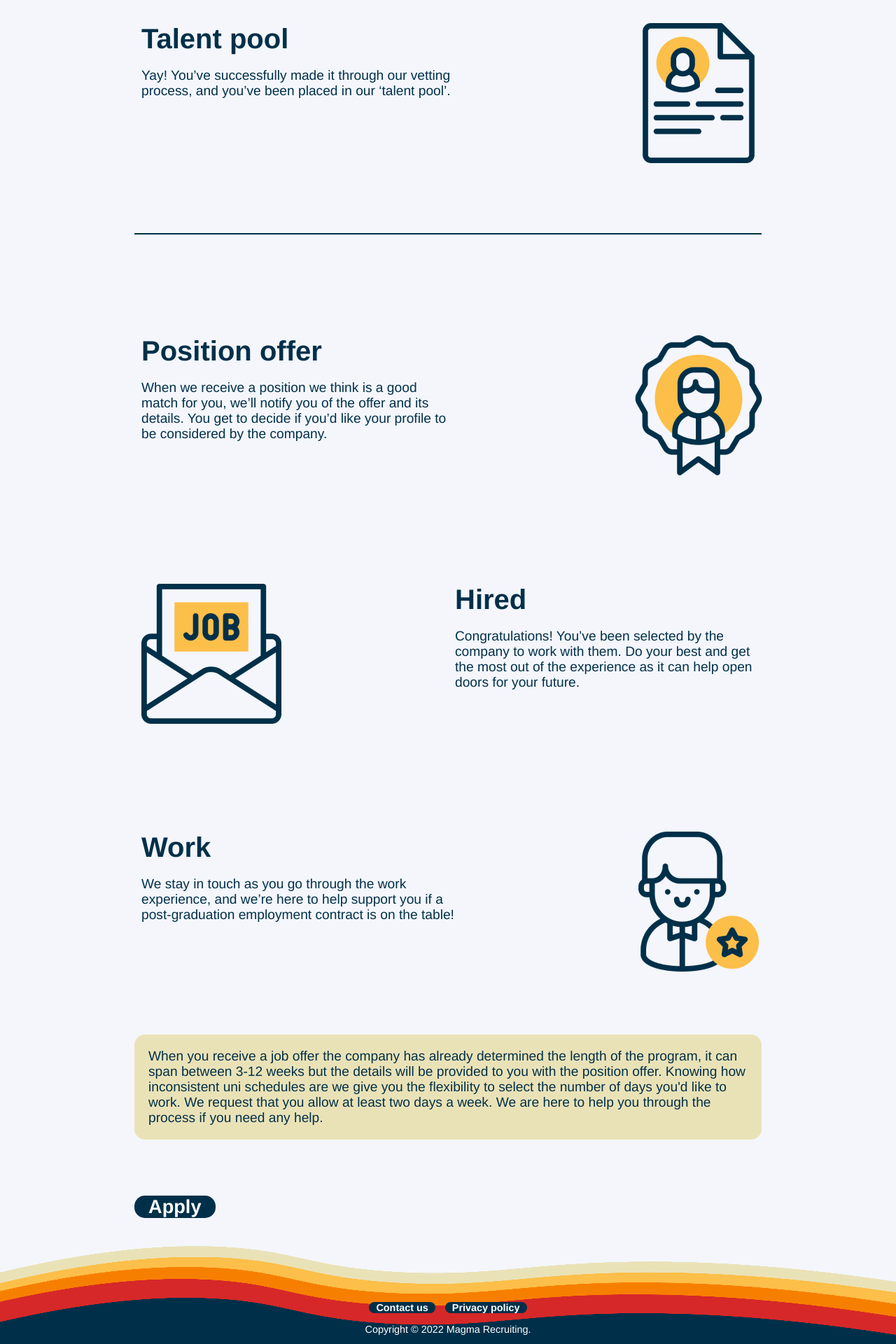
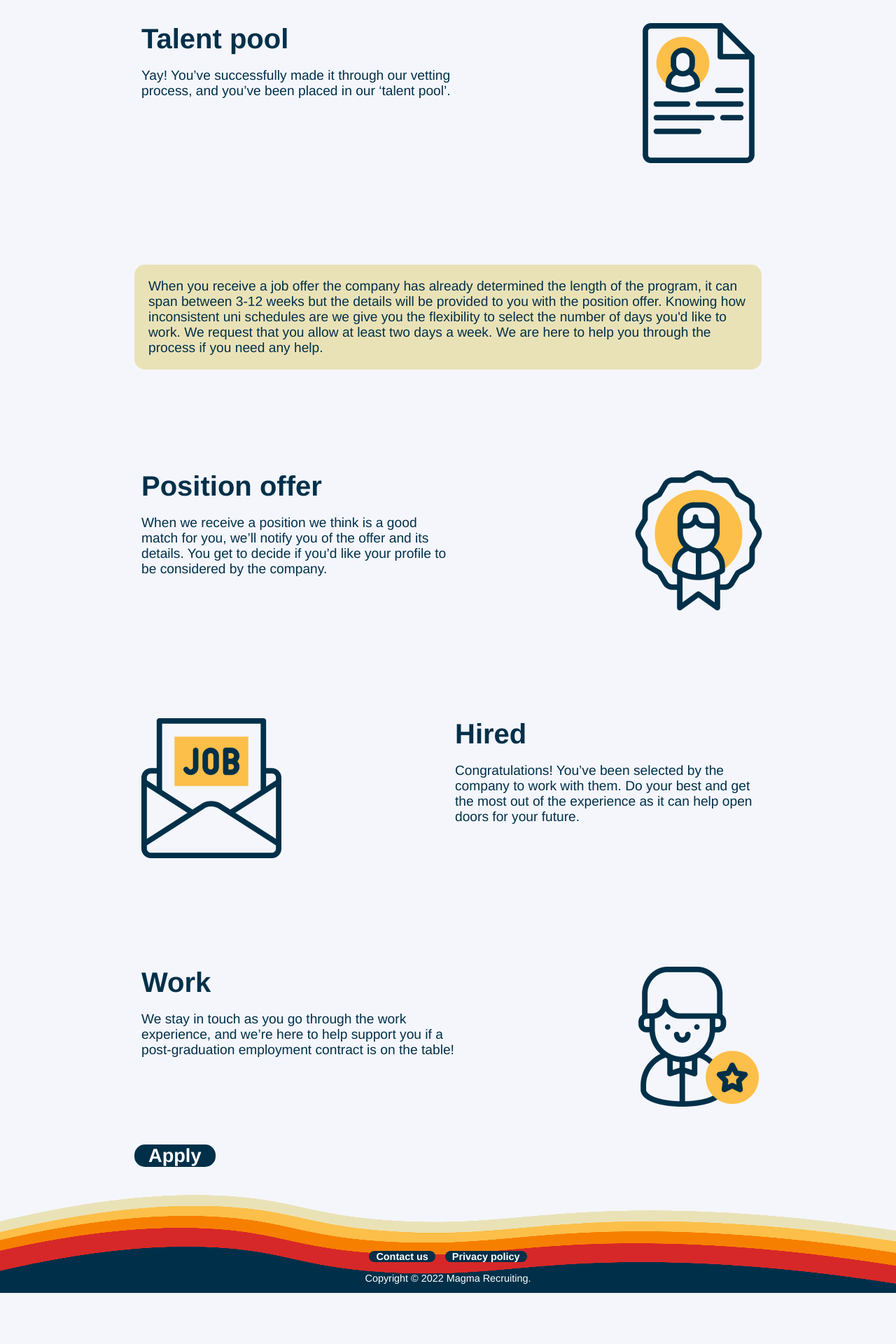
Before and after one commit to magma-recruiting/website, a Jekyll site: the page built from students.html, in a window 1280 px wide. Shown: the part 1601-3521 px from the top of the page at 70% size. Built offline with Jekyll 4.4.1, drawn with Linux system fonts in a browser that asks for light colours; after the commit the page ends 3448 px from its top, so only the background shows below that.

Commit message:
* Changed locations of extra_text

```diff
--- a/_layouts/info.html
+++ b/_layouts/info.html
@@ -10,8 +10,8 @@ layout: default
 <h2 id="the-process">The process</h2>
 <div>
 	{% for section in page.sections %}
-		{% if section.title == 'hr' %}
-			<hr>
+		{% if section.title == 'extra_text' %}
+			<p id="extra-text" class="call-out">{{ page.extra_text }}</p>
 		{% else %}
 			<div class="info-section">
 				{% assign info_page_folder = page.title | downcase | slugify %}
@@ -27,5 +27,4 @@ layout: default
 		{% endif %}
 	{% endfor %}
 </div>
-<p id="extra-text" class="call-out">{{ page.extra_text }}</p>
 <button class="join" data-tf-popup="{{ page.typeform_data_tf_popup }}" data-tf-iframe-props="title=Magma" data-tf-medium="snippet">{{ page.call_to_action }}</button>
--- a/_sass/info.scss
+++ b/_sass/info.scss
@@ -59,10 +59,10 @@
   }
 }
 
-hr {
-  margin-top: 10%;
-  border: 1px solid $accent-color;;
-}
+//hr {
+//  margin-top: 10%;
+//  border: 1px solid $accent-color;;
+//}
 
 #the-process {
   margin-top: 0;
@@ -95,7 +95,8 @@ hr {
 }
 
 #extra-text {
-  margin-bottom: 80px;
+  margin-top: 15%;
+  margin-bottom: 15%;
 }
 
 .application-guide {
--- a/companies.html
+++ b/companies.html
@@ -29,6 +29,7 @@ sections:
     description: |-
       Once the work experience has completed, and if you're highly satisfied with the match, you may also offer them a job for after they graduate,
       however it is not a requirement. If the student accepts your job offer, you will need to pay our offloading fee.
+  - title: extra_text
 
 extra_text: |-
   We allow you the flexibility to choose the length of the program, we recommend between 3-12 weeks. The number of days however, are dependent on the
--- a/students.html
+++ b/students.html
@@ -22,7 +22,7 @@ sections:
     description: |-
       Yay! You've successfully made it through our vetting process, and you've been placed in our
       'talent pool'.
-  - title: hr
+  - title: extra_text
   - title: Position offer
     description: |-
       When we receive a position we think is a good match for you, we'll notify you of the offer and its details. You get to decide
```
